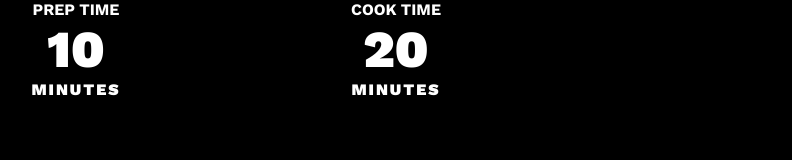
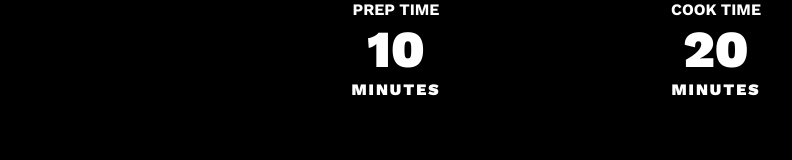
Before and after one commit to NuLLrb/dk_cookbook, a plain HTML site: page pages/recipes/chicken-buffalo.html in a window 1280 px wide. Shown: the whole page, without its empty margins (84-876 px from the left). Drawn offline with nearby package versions, Linux system fonts and the light colour scheme.

Commit message:
lined up the timers to the center.

```diff
--- a/style/grid.css
+++ b/style/grid.css
@@ -8,6 +8,11 @@ html {
     font-family: 'Work Sans', sans-serif;
     background-color: black;
     color: white;
+}
+
+.wrapper {
+    display: flex;
+    justify-content: center;
 }
 
 .grid {
```
